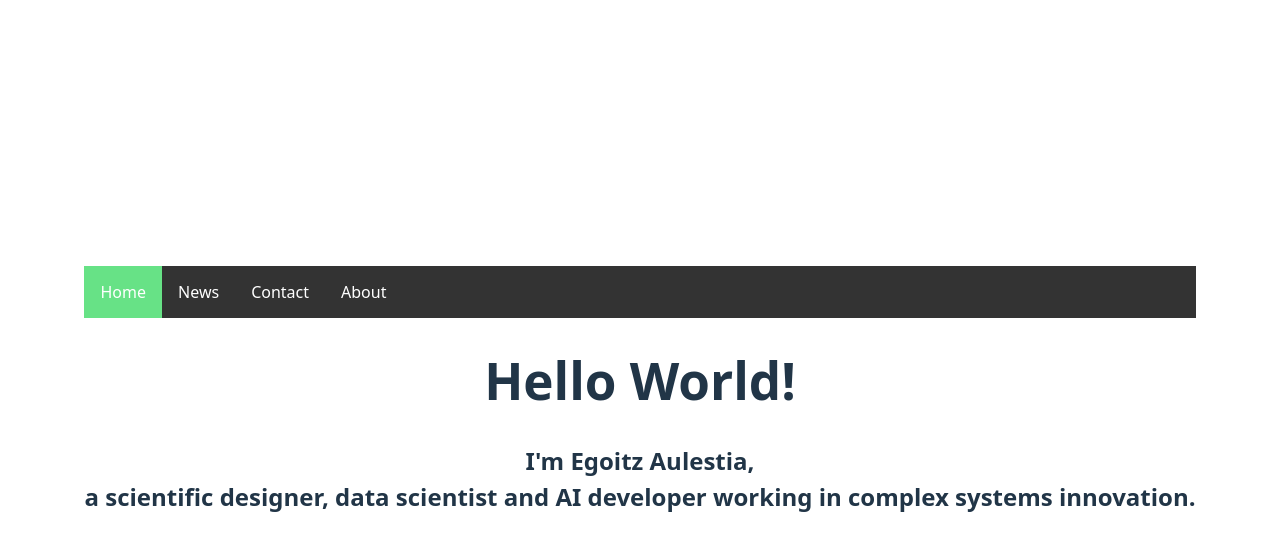
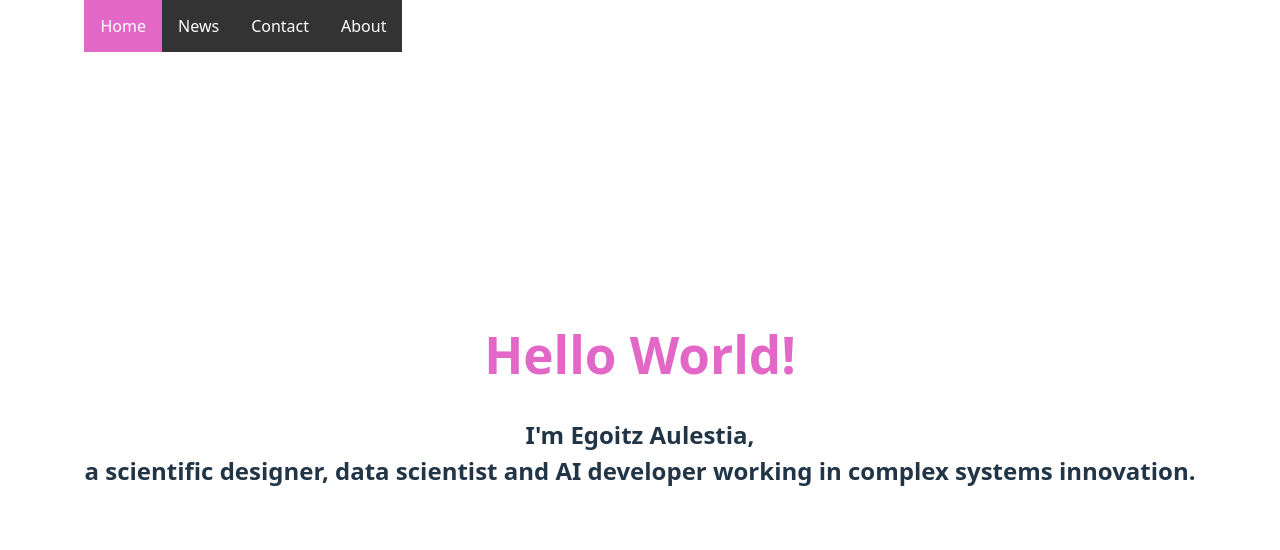
Before and after one commit to egoitzaulestia/ego-dev, a React (Vite) app: page / in a window 1280 px wide. Shown: the top 550 px of the page. Built offline with nearby package versions, Linux system fonts and the light colour scheme.

Commit message:
header and home first stage ready

```diff
--- a/src/components/Header/Navbar.css
+++ b/src/components/Header/Navbar.css
@@ -1,4 +1,7 @@
 ul {
+  position: fixed;
+  top: 0;
+  /* width: 100%; */
   list-style-type: none;
   margin: 0;
   padding: 0;
@@ -20,8 +23,9 @@ li a {
 
 li a:hover:not(.active) {
   background-color: #111;
+  color: #e267c7;
 }
 
 .active {
-  background-color: #67e286;
+  background-color: #e267c7;
 }
--- /dev/null
+++ b/src/components/home/Home.css
@@ -0,0 +1,3 @@
+h1 {
+  color: #e267c7;
+}
--- a/src/components/home/home.jsx
+++ b/src/components/home/home.jsx
@@ -1,3 +1,4 @@
+import "./Home.css";
 import Header from "../Header/Header";
 
 const Home = () => {
```
